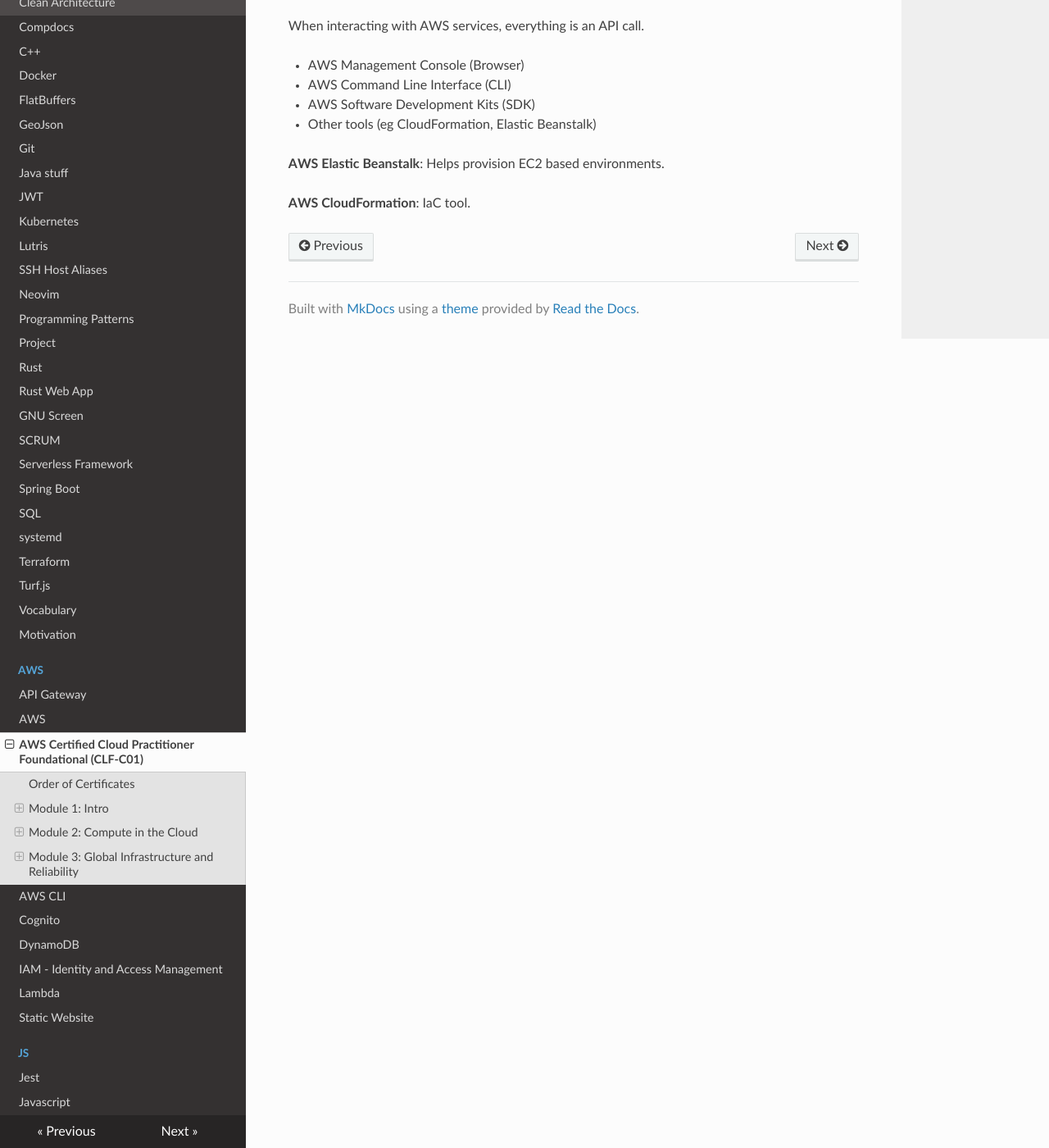
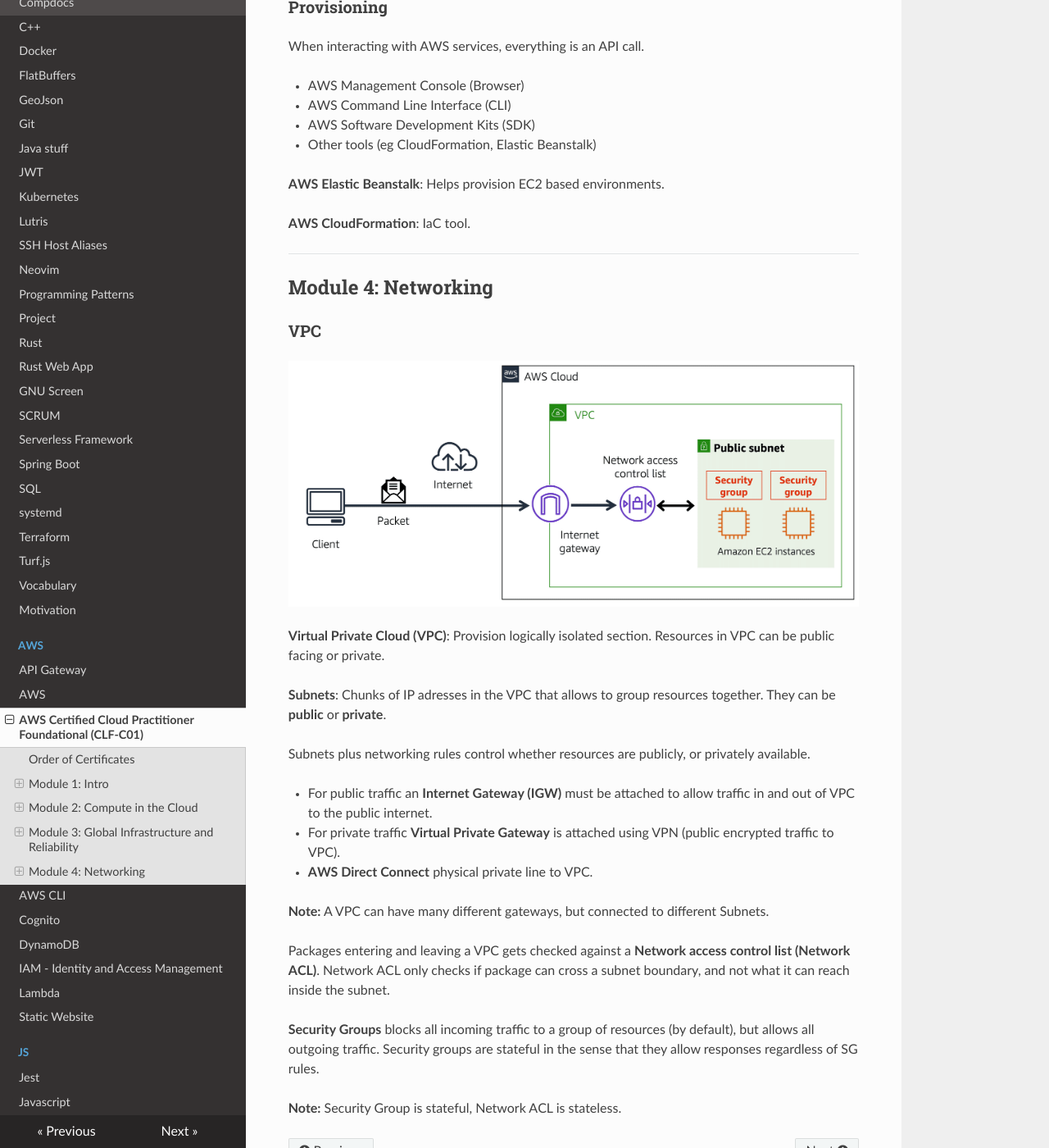
Before and after one commit to YotaYota/notes, an MkDocs documentation site: the page built from docs/aws/ccp.md, in a window 1280 px wide and 1400 px high, scrolled down 4313 px. Shown: the whole window at 82% size. Built offline with MkDocs 1.6.1, drawn with Linux system fonts in a browser that asks for light colours; nearby versions of some CDN libraries.

Commit message:
module 4 VPC

```diff
--- a/docs/aws/ccp.md
+++ b/docs/aws/ccp.md
@@ -8,6 +8,8 @@
 3. AWS Certified Developer Associate
    **overlaps CSAA**
 4. AWS Sysops Administrator Associate
+
+---
 
 ## Module 1: Intro
 
@@ -188,3 +190,39 @@
 **AWS Elastic Beanstalk**: Helps provision EC2 based environments.
 
 **AWS CloudFormation**: IaC tool.
+
+---
+
+## Module 4: Networking
+
+### VPC
+
+![overview](img/igw_sg.png)
+
+**Virtual Private Cloud (VPC)**: Provision logically isolated section.
+Resources in VPC can be public facing or private.
+
+**Subnets**: Chunks of IP adresses in the VPC that allows to group resources
+together. They can be **public** or **private**.
+
+Subnets plus networking rules control whether resources are publicly, or
+privately available.
+
+- For public traffic an **Internet Gateway (IGW)** must be attached to allow
+traffic in and out of VPC to the public internet.
+- For private traffic **Virtual Private Gateway** is attached using VPN
+(public encrypted traffic to VPC).
+- **AWS Direct Connect** physical private line to VPC.
+
+**Note:** A VPC can have many different gateways, but connected to different
+Subnets.
+
+Packages entering and leaving a VPC gets checked against a **Network access
+control list (Network ACL)**. Network ACL only checks if package can cross a
+subnet boundary, and not what it can reach inside the subnet.
+
+**Security Groups** blocks all incoming traffic to a group of resources (by
+default), but allows all outgoing traffic. Security groups are stateful in the
+sense that they allow responses regardless of SG rules.
+
+**Note:** Security Group is stateful, Network ACL is stateless.
```
Also changed, not shown: docs/aws/img/igw_sg.png (added).
